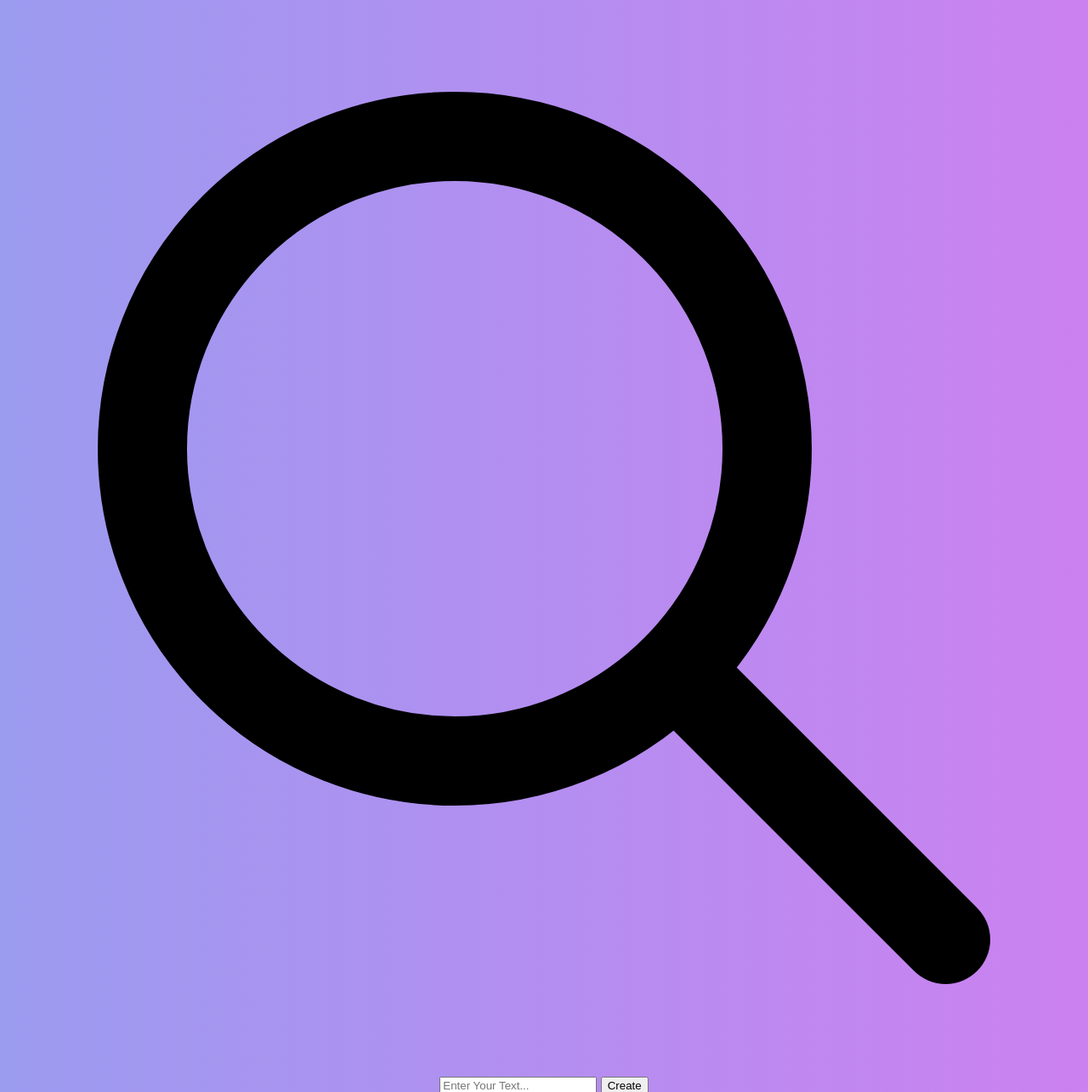
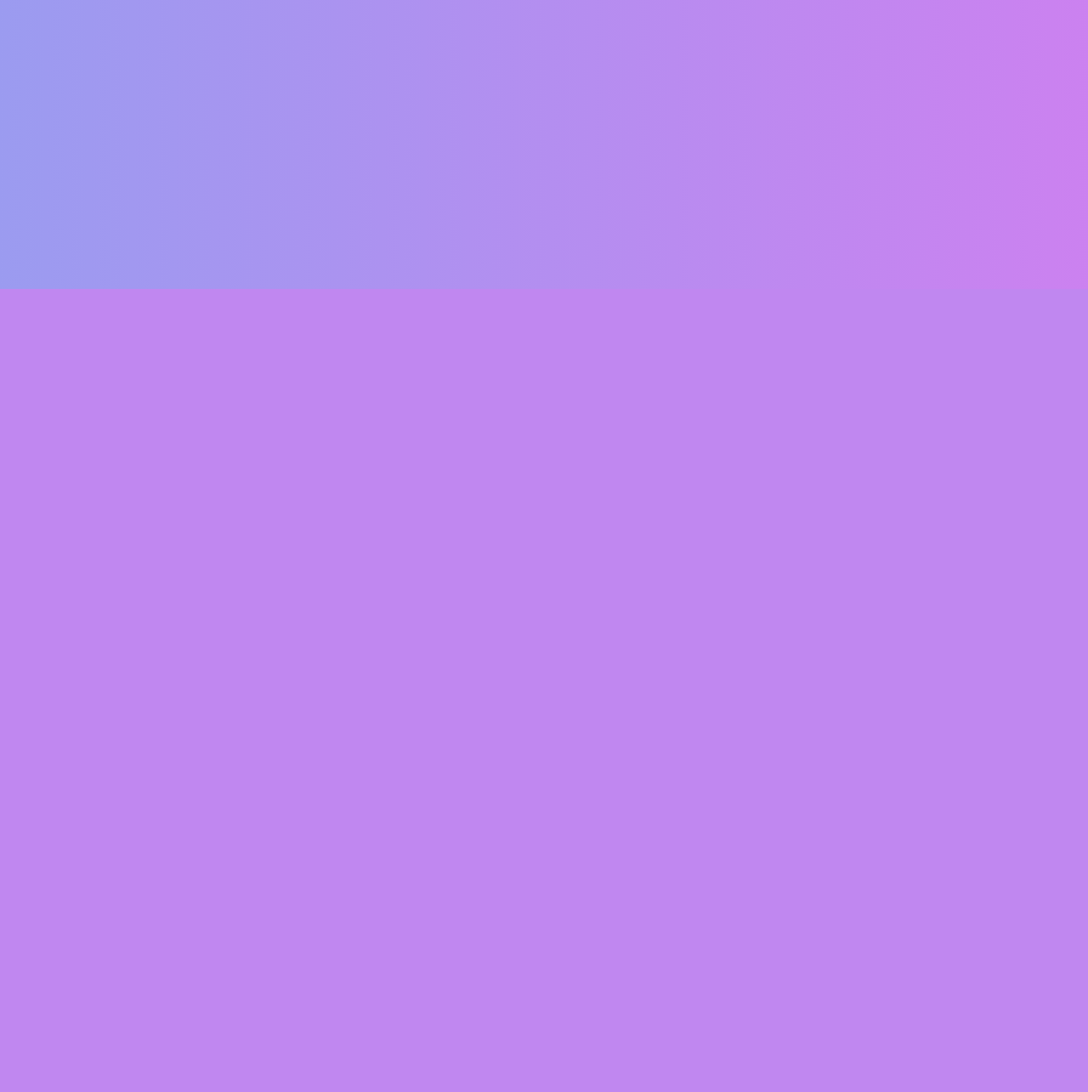
Before and after one commit to Rjchauhan18/TEXT-TO-IMAGE-APP, a Flask app: page / in a window 1280 px wide. Shown: the part 460-1745 px from the top of the page at 85% size. After the commit the page ends 800 px from the top, so only its background shows below. Run offline with Flask 3, Linux system fonts and the light colour scheme; some libraries are stand-ins or nearby versions.

Commit message:
Update1.2 index.html

```diff
--- a/templates/index.html
+++ b/templates/index.html
@@ -1,13 +1,9 @@
-
 <!DOCTYPE html>
 <html lang="en">
 <head>
     <meta charset="UTF-8">
     <meta http-equiv="X-UA-Compatible" content="IE=edge">
     <meta name="viewport" content="width=device-width, initial-scale=1.0">
-    <link rel="stylesheet" type="text/css" href="{{ url_for('static',filename='styles.css') }}" />
-    <script src="https://cdn.tailwindcss.com"></script>
-    <script src="https://cdn.tailwindcss.com?plugins=forms,typography,aspect-ratio,line-clamp"></script>
     <!-- <link rel="stylesheet" type="text/css" href="{{ url_for('testing-html-css',filename='styles.css') }}" /> -->
     <link rel="stylesheet" href="styles.css">
     <!-- <script src="https://cdn.tailwindcss.com"></script>
@@ -15,37 +11,17 @@
     <style type="text/tailwindcss">
       @layer utilities {
         .content-auto {
-@@ -18,70 +16,39 @@
+          content-visibility: auto;
+        }
       }
     </style>
     <!-- <link rel="icon" type="image/x-icon" href="{{ url_for('static',filename='icon.png') }}" /> -->
-    <title>Text To Image App</title>
     <title>Stable Diffusion App</title>
 </head>
 <body>
-
-  <nav class="flex justify-end space-x-4">
-  <a href="/dashboard" class="font-medium px-3 py-2 text-slate-700 rounded-lg hover:bg-slate-100 hover:text-slate-900">Home</a>
-  <a href="/projects" class="font-medium px-3 py-2 text-slate-700 rounded-lg hover:bg-slate-100 hover:text-slate-900">About Us</a>
-  <a href="/reports" class="font-medium px-3 py-2 text-slate-700 rounded-lg hover:bg-slate-100 hover:text-slate-900">Reports</a>
-</nav>
-
-
-
-
-
-
-
-
-
-
-
-  <div class="grid place-items-center" >
   <div class="container">
   <div class="heading" >
     <!-- ... -->
-    <h1 class="text-5xl font-bold">
-      Text To Image App
     <h1 class="app_name">
       Stable Diffusion App
     </h1>
@@ -53,13 +29,6 @@
     <p class="para">Generate images with stable diffusion for free! Enter your prompt below and hit "Create" to generate an image (takes ~10 seconds per image).</p>
 
   </div>
-
-    <p class= "grid place-items-center  text-1xl relative top-3  ">
-      Generate images with Text To Image App for free! Enter your prompt below and hit "Create" to generate an image (takes ~10 seconds per image).
-
-    </p>
-
-
 
 
 
@@ -79,23 +48,7 @@
       <!-- <img src="Screenshot 2023-03-23 193837.png" class="mainImg" alt="Generated Image"> -->
       <img src="#" class="mainImg" alt="Generated Image">
 
-<form action="\submit-prompt" method="post" id="submission-form" class="grid relative top-7">
-    <!-- <label for="prompt" class="mb-2 text-sm font-medium text-gray-900 sr-only dark:text-white"></label> -->
-    <div class="relative">
-        <div class="absolute inset-y-0 left-0 flex items-center pl-3 pointer-events-none">
-            <svg aria-hidden="true" class="w-5 h-5 text-gray-500 dark:text-gray-400" fill="none" stroke="currentColor" viewBox="0 0 24 24" xmlns="http://www.w3.org/2000/svg"><path stroke-linecap="round" stroke-linejoin="round" stroke-width="2" d="M21 21l-6-6m2-5a7 7 0 11-14 0 7 7 0 0114 0z"></path></svg>
-        </div>
-        <input  type="search" id="search" name="prompt-input" class="block w-full p-4 pl-10 text-sm text-gray-900 border border-gray-300 rounded-lg bg-gray-50 focus:ring-blue-500 focus:border-blue-500 dark:bg-gray-700 dark:border-gray-600 dark:placeholder-gray-400 dark:text-white dark:focus:ring-blue-500 dark:focus:border-blue-500" placeholder="Enter Your Text..." required>
-        <button type="submit" class="text-white absolute right-2.5 bottom-2.5 bg-blue-700 hover:bg-blue-800 focus:ring-4 focus:outline-none focus:ring-blue-300 font-medium rounded-lg text-sm px-4 py-2 dark:bg-blue-600 dark:hover:bg-blue-700 dark:focus:ring-blue-800">Create</button>
     </div>
-</form>
-
-<div class="grid place-content-center relative top-9">
-
-    <img src="{{ generated_image|default("https://images.squarespace-cdn.com/content/v1/6213c340453c3f502425776e/0715034d-4044-4c55-9131-e4bfd6dd20ca/2_4x.png?format=512w", true) }}" class="mainImg" alt="Generated Image">
-
-</div>
-
   </div>
 </body>
 </html>
```
